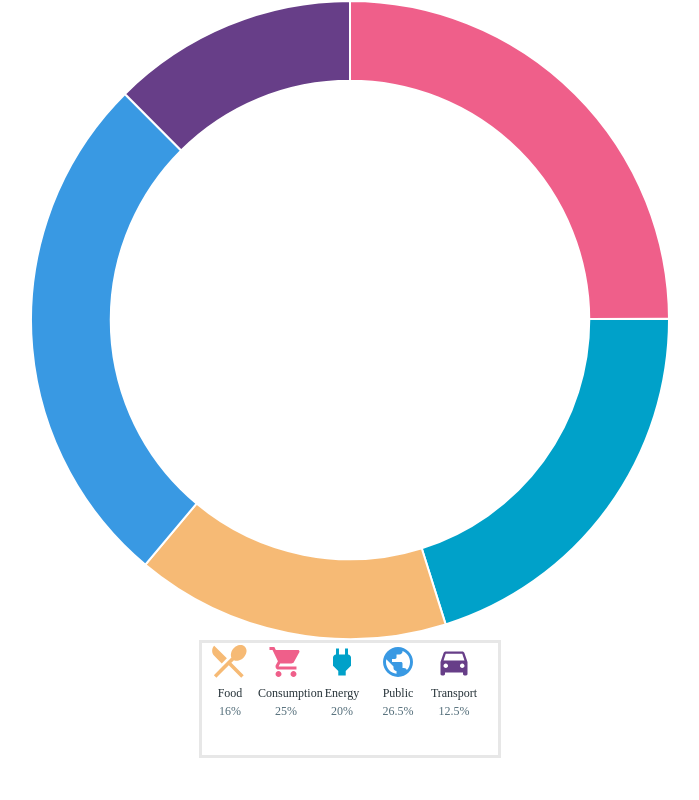
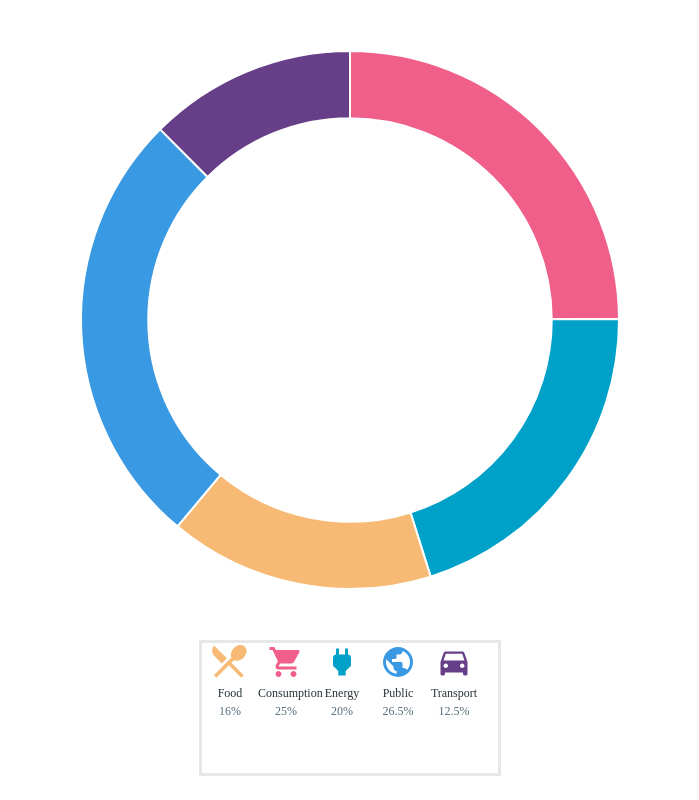
Before and after one commit to jalonghurst/Ducky-task, a React (Create React App) app: page / in a window 1280 px wide. Shown: the whole page, without its empty margins (290-989 px from the left). Built offline with nearby package versions, Linux system fonts and the light colour scheme.

Commit message:
Restore previous settings

```diff
--- a/src/DonutChart.js
+++ b/src/DonutChart.js
@@ -13,10 +13,10 @@ const DonutChart = () => {
           cutout: "75%",
           layout: {
             padding: {
-              top: "5%",
-              bottom: "5%",
-              left: "5%",
-              right: "5%",
+              top: 50,
+              bottom: 50,
+              left: 50,
+              right: 50,
             },
           },
 
--- a/src/styles.css
+++ b/src/styles.css
@@ -15,7 +15,7 @@
       border-style: solid;
       border-color: #e7e7e7;
       background: #ffffff;
-      padding-bottom: 5%;
+      padding-bottom: 50px;
 
 
   }
```
